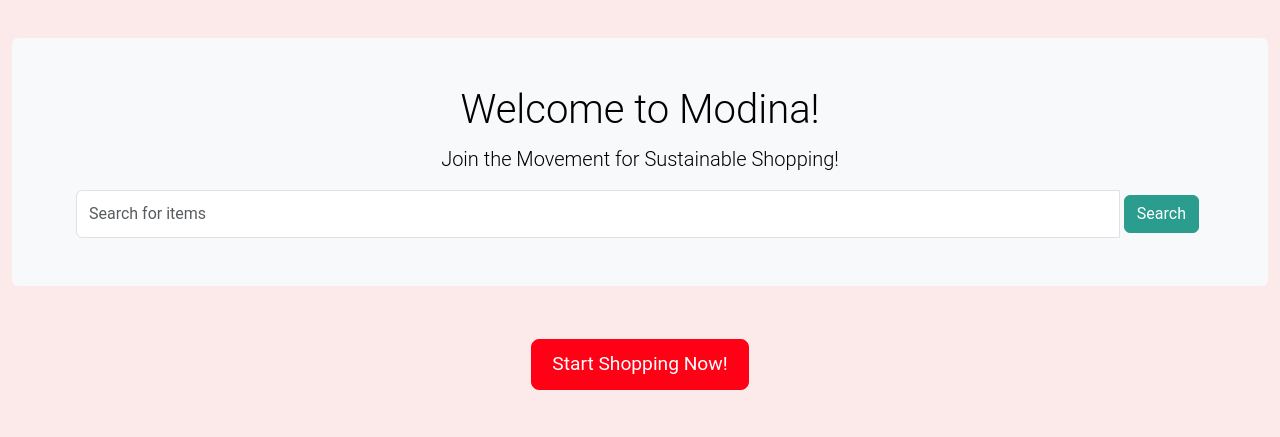
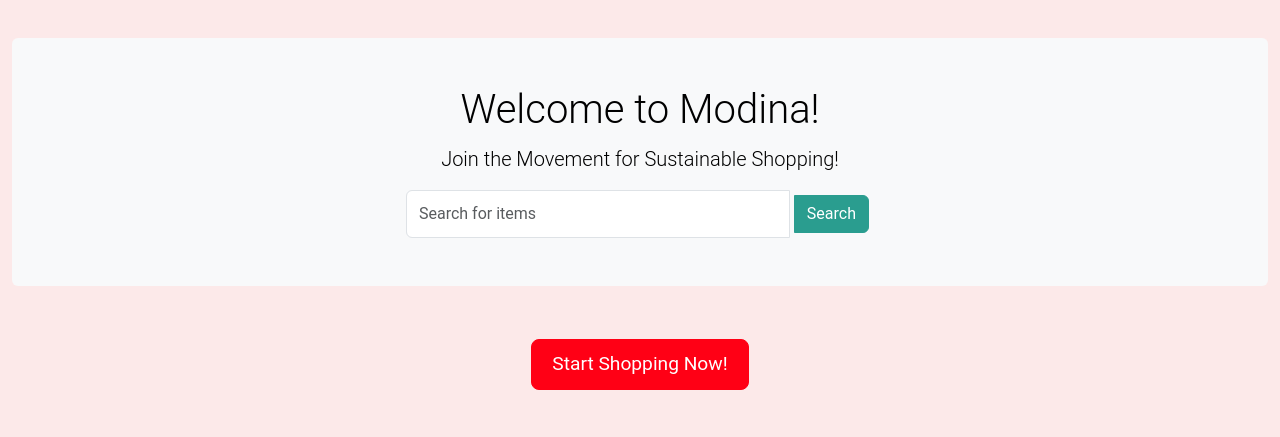
Before and after one commit to D0bledore/django-project, a Django app: page / in a window 1280 px wide. Shown: the part 90-527 px from the top of the page. Run offline with Django 5.2, Linux system fonts and the light colour scheme.

Commit message:
Style searchbar for fixed width

```diff
--- a/static/css/layout.css
+++ b/static/css/layout.css
@@ -90,6 +90,43 @@ nav.bg-light {
     border-radius: 14px;
 }
 
+.search-container {
+    display: flex;
+    justify-content: center;
+    align-items: center;
+    margin: 0 auto;
+    max-width: 500px; /* Adjust this value to your desired width */
+}
+
+#search-form {
+    width: 100%;
+}
+
+#search-form .input-group {
+    width: 100%;
+    display: flex;
+}
+
+#search-form .form-control {
+    flex-grow: 1;
+    border-top-right-radius: 0;
+    border-bottom-right-radius: 0;
+}
+
+#search-form .btn {
+    border-top-left-radius: 0;
+    border-bottom-left-radius: 0;
+}
+
+
+/* Media Queries */
+@media (max-width: 576px) {
+    .search-container {
+        max-width: 100%;
+        padding: 0 15px;
+    }
+}
+
 @media (max-width: 768px) {
     .logo-img {
         height: 35px;
```
